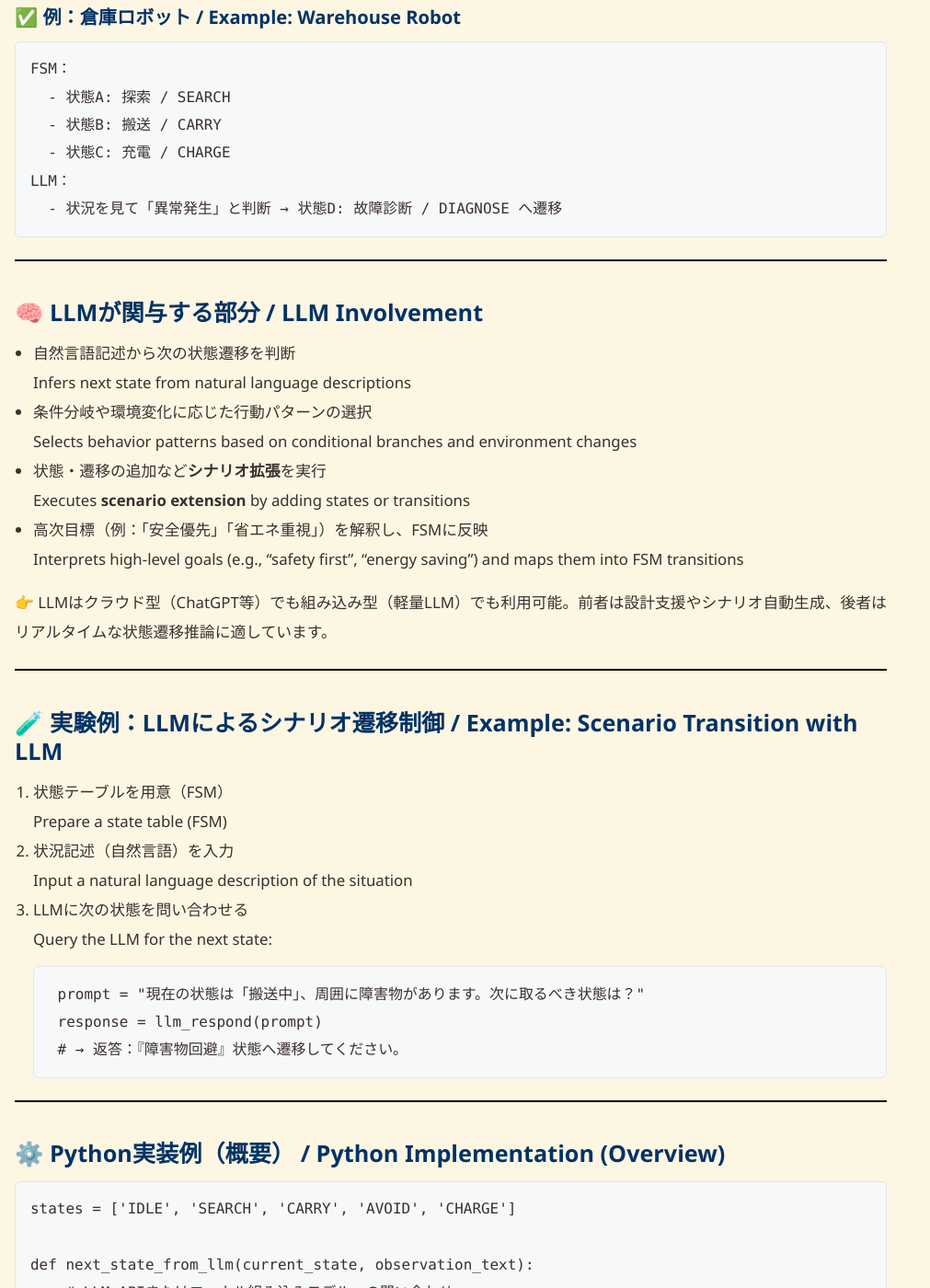
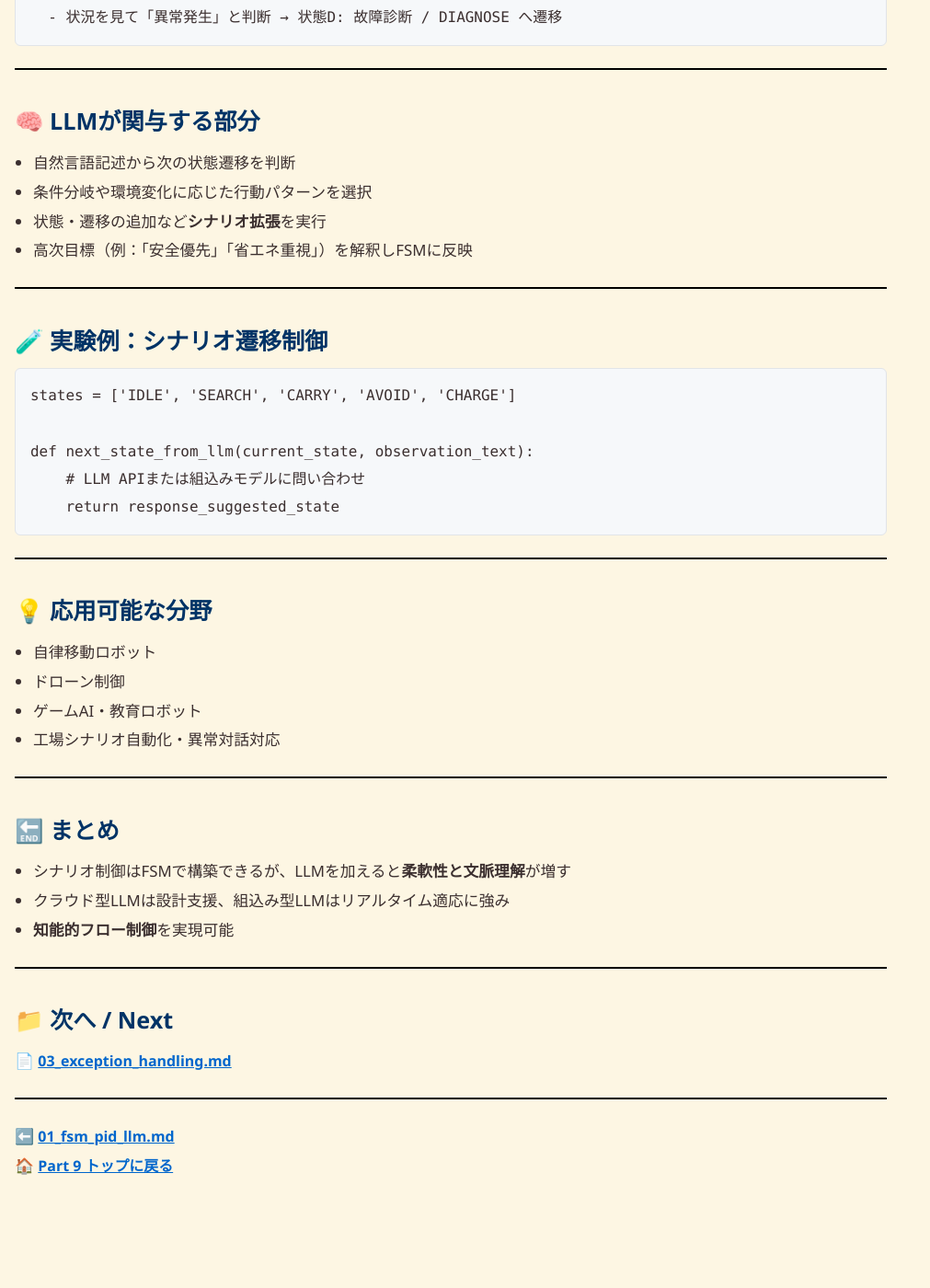
Before and after one commit to Samizo-AITL/EduController, a Jekyll site: the page built from part09_llm_hybrid/theory/02_scenario_control.md, in a window 1280 px wide and 1400 px high, scrolled down 988 px. Shown: the whole window at 92% size, without its empty margins (0-1011 px from the left). Built offline with Jekyll 4.4.1, drawn with Linux system fonts in a browser that asks for light colours; after the commit the page ends 2311 px from its top, so only the background shows below that; some of the changed text lies outside the part shown.

Commit message:
Update 02_scenario_control.md

````diff
--- a/part09_llm_hybrid/theory/02_scenario_control.md
+++ b/part09_llm_hybrid/theory/02_scenario_control.md
@@ -14,27 +14,23 @@ permalink: /part09_llm_hybrid/theory/02_scenario_control.html
 本節では、**タスクの流れや状況分岐を含む「シナリオ制御」**を
 LLM（大規模言語モデル）と組み合わせて柔軟に設計する方法について解説します。
 
-This section explains how to design **scenario-based control**—including task flows and conditional branching—combined with **Large Language Models (LLMs)** for greater flexibility.
-
 ---
 
 ## 🎯 **シナリオ制御とは？ / What is Scenario-Based Control?**
 
 - 一連の状態遷移や判断ルールをもとに制御対象を動かす方式
-  A control approach that drives the target system based on a series of state transitions and decision rules
-- **代表例 / Example**：ロボットの「起動 → 探索 → 発見 → 報告 → 充電」
-  Example workflow: "Startup → Search → Detect → Report → Recharge"
+- **代表例**：ロボットの「起動 → 探索 → 発見 → 報告 → 充電」
 
 ---
 
-## 🔄 **FSMとLLMによるハイブリッドシナリオ / Hybrid Scenarios with FSM & LLM**
+## 🔄 **FSMとLLMによるハイブリッドシナリオ**
 
 | **構成要素 / Component** | **役割 / Role** |
 |----------|------|
-| **FSM** | 状態管理と基本遷移制御（if/elseの拡張）<br>Manages states and basic transitions (extended if/else) |
-| **LLM** | 状況判断・次状態の推論・新規イベント適応<br>Determines next states, infers transitions, and adapts to new events |
+| **FSM** | 状態管理と基本遷移制御（if/elseの拡張） |
+| **LLM** | 状況判断・次状態の推論・新規イベント適応 |
 
-### ✅ **例：倉庫ロボット / Example: Warehouse Robot**
+### ✅ **例：倉庫ロボット**
 
 ```
 FSM：
@@ -47,74 +43,49 @@ LLM：
 
 ---
 
-## 🧠 **LLMが関与する部分 / LLM Involvement**
+## 🧠 **LLMが関与する部分**
 
 - 自然言語記述から次の状態遷移を判断
-  Infers next state from natural language descriptions
-- 条件分岐や環境変化に応じた行動パターンの選択
-  Selects behavior patterns based on conditional branches and environment changes
+- 条件分岐や環境変化に応じた行動パターンを選択
 - 状態・遷移の追加など**シナリオ拡張**を実行
-  Executes **scenario extension** by adding states or transitions
-- 高次目標（例：「安全優先」「省エネ重視」）を解釈し、FSMに反映
-  Interprets high-level goals (e.g., "safety first", "energy saving") and maps them into FSM transitions
-
-👉 LLMはクラウド型（ChatGPT等）でも組み込み型（軽量LLM）でも利用可能。前者は設計支援やシナリオ自動生成、後者はリアルタイムな状態遷移推論に適しています。
+- 高次目標（例：「安全優先」「省エネ重視」）を解釈しFSMに反映
 
 ---
 
-## 🧪 **実験例：LLMによるシナリオ遷移制御 / Example: Scenario Transition with LLM**
-
-1. 状態テーブルを用意（FSM）
-   Prepare a state table (FSM)
-2. 状況記述（自然言語）を入力
-   Input a natural language description of the situation
-3. LLMに次の状態を問い合わせる
-   Query the LLM for the next state:
-    ```python
-    prompt = "現在の状態は「搬送中」、周囲に障害物があります。次に取るべき状態は？"
-    response = llm_respond(prompt)
-    # → 返答：『障害物回避』状態へ遷移してください。
-    ```
-
----
-
-## ⚙️ **Python実装例（概要） / Python Implementation (Overview)**
+## 🧪 **実験例：シナリオ遷移制御**
 
 ```python
 states = ['IDLE', 'SEARCH', 'CARRY', 'AVOID', 'CHARGE']
 
 def next_state_from_llm(current_state, observation_text):
-    # LLM APIまたはローカル組み込みモデルへの問い合わせ
+    # LLM APIまたは組込みモデルに問い合わせ
     return response_suggested_state
 ```
 
 ---
 
-## 💡 **応用可能な分野 / Applicable Domains**
+## 💡 **応用可能な分野**
 
-- 自律移動ロボット / Autonomous mobile robots
-- ドローン制御 / Drone control
-- ゲームAI、教育ロボット / Game AI, educational robots
-- 工場シナリオ自動化・異常対話対応 / Factory automation & exception dialogue handling
+- 自律移動ロボット
+- ドローン制御
+- ゲームAI・教育ロボット
+- 工場シナリオ自動化・異常対話対応
 
 ---
 
-## 🔚 **まとめ / Summary**
+## 🔚 **まとめ**
 
-- シナリオ制御はFSMで構築できるが、LLMを組み合わせることで**柔軟性と文脈理解が向上**
-  Scenario control can be built with FSM alone, but combining it with LLMs increases flexibility and contextual understanding
-- **クラウド型LLM**は設計支援や知識参照に、**組み込みLLM**はリアルタイム適応に強み
-  Cloud-based LLMs support design/knowledge, embedded LLMs support real-time adaptation
-- 人間との対話や動的環境への適応が可能な**知能的フロー制御**を実現できる
-  Enables intelligent flow control that adapts to human dialogue and dynamic environments
+- シナリオ制御はFSMで構築できるが、LLMを加えると**柔軟性と文脈理解**が増す
+- クラウド型LLMは設計支援、組込み型LLMはリアルタイム適応に強み
+- **知能的フロー制御**を実現可能
 
 ---
 
 ## 📁 **次へ / Next**
 
-📄 [03_exception_handling.md](https://samizo-aitl.github.io/EduController/part09_llm_hybrid/theory/03_exception_handling.html)
+📄 [03_exception_handling.md](03_exception_handling.md)
 
 ---
 
-**⬅️ [01_fsm_pid_llm.md](https://samizo-aitl.github.io/EduController/part09_llm_hybrid/theory/01_fsm_pid_llm.html)**
-**🏠 [Part 9 トップに戻る / Back to Part 9 Top](https://samizo-aitl.github.io/EduController/)**
+**⬅️ [01_fsm_pid_llm.md](01_fsm_pid_llm.md)**
+**🏠 [Part 9 トップに戻る](../index.md)**
````
